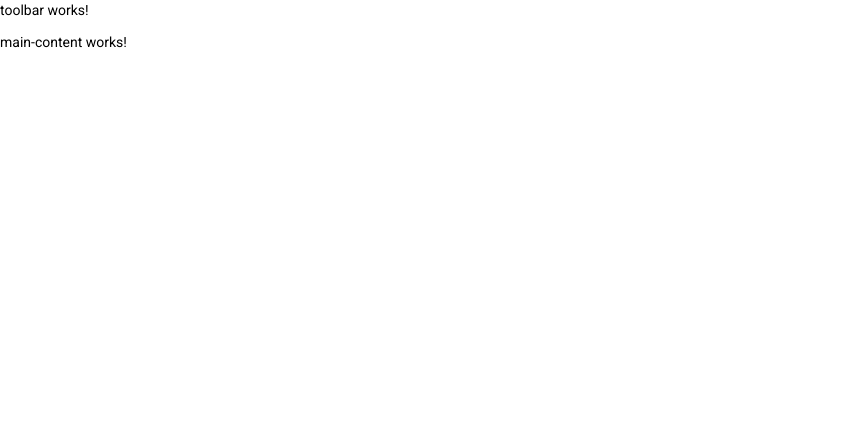
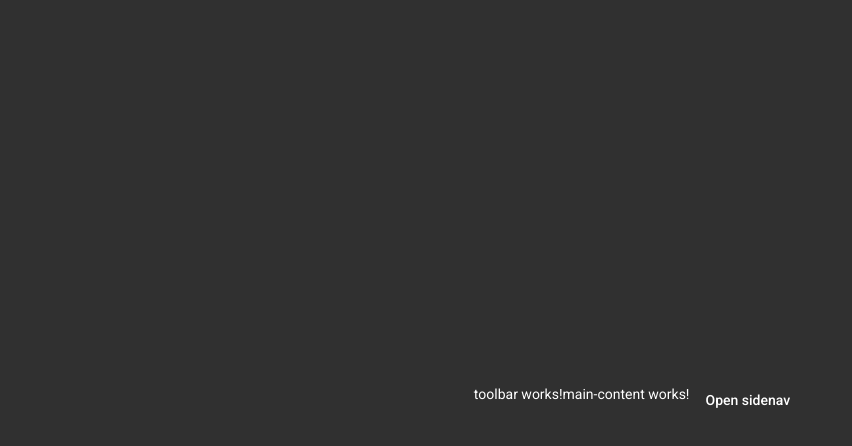
Before and after one commit to KBora/angular-material-tutorial, an Angular app: page /contactmanager in a window 1280 px wide. Shown: the top 446 px of the page, without its empty margins (0-852 px from the left). Built offline with nearby package versions, Linux system fonts and the light colour scheme.

Commit message:
Add sidenav

```diff
--- a/src/app/contactmanager/components/side-nav/side-nav.component.html
+++ b/src/app/contactmanager/components/side-nav/side-nav.component.html
@@ -1,2 +1,17 @@
-<app-toolbar></app-toolbar>
-<router-outlet></router-outlet>
+
+<mat-sidenav-container class="app-sidenav-container">
+  <mat-sidenav #sidenav class="app-sidenav">
+    Jolly good!
+  </mat-sidenav>
+
+  <div class="app-sidenav-content">
+    <app-toolbar></app-toolbar>
+    <router-outlet></router-outlet>
+    <button type="button" mat-button (click)="sidenav.open()">
+      Open sidenav
+    </button>
+
+
+  </div>
+
+</mat-sidenav-container>
--- a/src/app/contactmanager/components/side-nav/side-nav.component.scss
+++ b/src/app/contactmanager/components/side-nav/side-nav.component.scss
@@ -0,0 +1,19 @@
+.app-sidenav-container {
+  flex: 1;
+  width: 100%;
+  min-width: 100%;
+  height: 100%;
+  min-height: 100%
+}
+
+.app-sidenav-content {
+  display: flex;
+  height: 100%;
+  align-items: center;
+  justify-content: center;
+}
+
+.app-sidenav {
+  width: 240px;
+  padding: 20px;
+}
```
